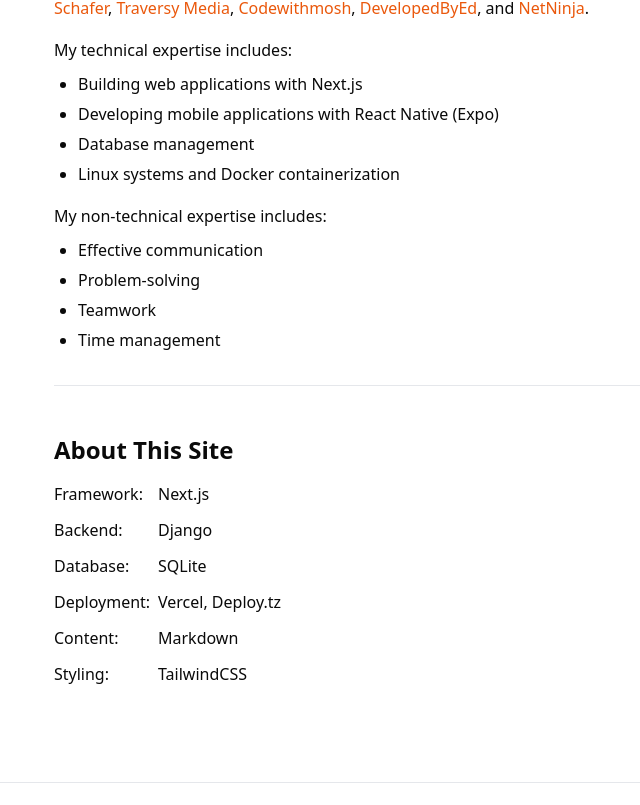
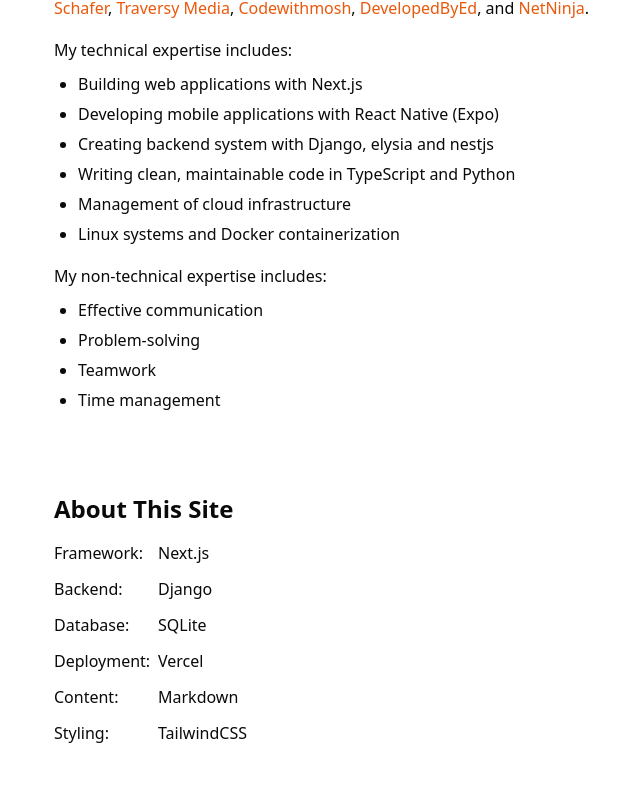
Before and after one commit to tzniceguy/portfolio, a Next.js app: page /about in a window 1280 px wide. Shown: the part 435-1240 px from the top of the page, without its empty margins (138-778 px from the left). Built offline with nearby package versions, Linux system fonts and the light colour scheme; some icons are missing.

Commit message:
(chore): add cloud management to technical skills

```diff
--- a/app/about/page.tsx
+++ b/app/about/page.tsx
@@ -1,6 +1,3 @@
-// app/about/page.js
-"use client"; // Added if you plan client-side features later
-
 import {
   SiNextdotjs,
   SiDjango,
@@ -8,13 +5,12 @@ import {
   SiVercel,
   SiMarkdown,
   SiTailwindcss,
-} from "@icons-pack/react-simple-icons"; // Switched to your preferred package
+} from "@icons-pack/react-simple-icons";
 
 export default function Page() {
   return (
     <main className="max-w-4xl mx-auto">
       {" "}
-      {/* Added max-width for consistency */}
       <section className="my-12 pb-8 border-b border-gray-200">
         <h1 className="text-3xl font-bold mb-4 capitalize">about</h1>
         <p className="text-lg leading-relaxed">
@@ -22,7 +18,7 @@ export default function Page() {
           build things with modern web technologies.
         </p>
       </section>
-      <section className="pb-8 border-b border-gray-200">
+      <section className="pb-8">
         <h2 className="text-2xl font-bold mb-4 capitalize">who am i</h2>
         <div className=" leading-relaxed space-y-4">
           {" "}
@@ -80,9 +76,11 @@ export default function Page() {
           <div className="mt-4">
             <p>My technical expertise includes:</p>
             <ul className="list-disc ml-6 mt-2 space-y-1">
-              <li>Building web applications with Next.js</li>
+              <li>Building web applications  with Next.js</li>
               <li>Developing mobile applications with React Native (Expo)</li>
-              <li>Database management</li>
+              <li>Creating backend system with Django, elysia and nestjs</li>
+              <li>Writing clean, maintainable code in TypeScript and Python</li>
+              <li>Management of cloud infrastructure</li>
               <li>Linux systems and Docker containerization</li>
             </ul>
           </div>
@@ -104,7 +102,7 @@ export default function Page() {
             { label: "Framework", value: "Next.js", icon: SiNextdotjs },
             { label: "Backend", value: "Django", icon: SiDjango },
             { label: "Database", value: "SQLite", icon: SiSqlite },
-            { label: "Deployment", value: "Vercel, Deploy.tz", icon: SiVercel },
+            { label: "Deployment", value: "Vercel", icon: SiVercel },
             { label: "Content", value: "Markdown", icon: SiMarkdown },
             { label: "Styling", value: "TailwindCSS", icon: SiTailwindcss },
           ].map((item) => (
```
